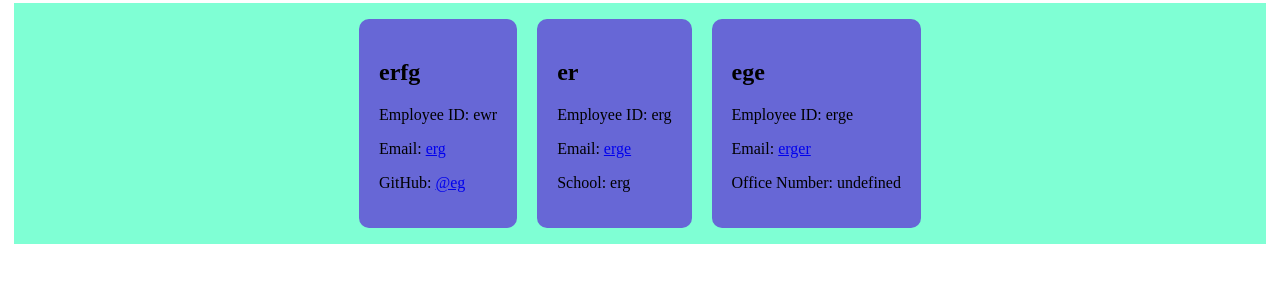
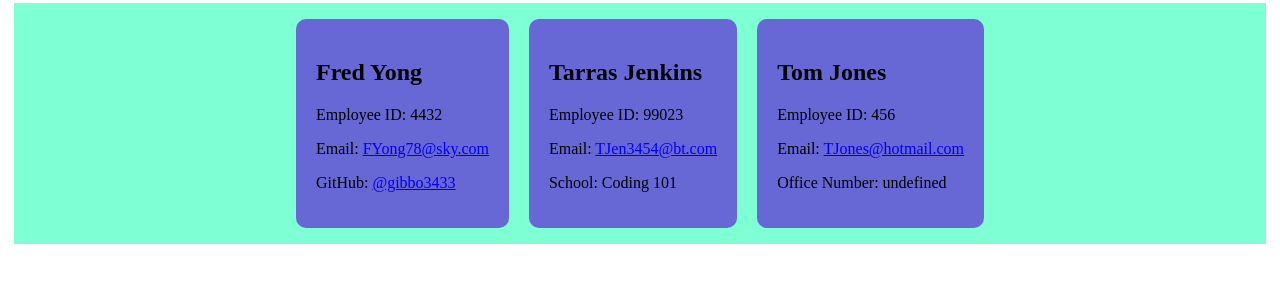
Before and after one commit to gibbo3433/team-profile-generator, a website: page dist/team.html in a window 1280 px wide. Shown: the part 79-362 px from the top of the page. Drawn offline with Linux system fonts and the light colour scheme.

Commit message:
edited CSS

```diff
--- a/dist/team.html
+++ b/dist/team.html
@@ -4,8 +4,8 @@
     <meta charset="UTF-8">
     <meta http-equiv="X-UA-Compatible" content="IE=edge">
     <meta name="viewport" content="width=device-width, initial-scale=1.0">
-    <link rel="stylesheet" href="./style.css">
-    <title> Work Team Profiles </title>
+    <link rel="stylesheet" href="./style.css" />
+    <title>Document</title>
 </head>
 <body>
     <header>
@@ -15,21 +15,21 @@
     <main>
         <div class="jobs" >
             <div class="card">
-                <h2>erfg</h2>
-                <p>Employee ID: ewr </p>
-                <p>Email: <a href="mailto:erg">erg</a></p>
-                <p>GitHub: <a href="https://github.com/eg">@eg</a></p>
+                <h2>Fred Yong</h2>
+                <p>Employee ID: 4432 </p>
+                <p>Email: <a href="mailto:FYong78@sky.com">FYong78@sky.com</a></p>
+                <p>GitHub: <a href="https://github.com/gibbo3433">@gibbo3433</a></p>
             </div>
             <div class="card">
-                <h2>er</h2>
-                <p>Employee ID: erg </p>
-                <p>Email: <a href="mailto:erge">erge</a></p>
-                <p>School: erg</p>
+                <h2>Tarras Jenkins</h2>
+                <p>Employee ID: 99023 </p>
+                <p>Email: <a href="mailto:TJen3454@bt.com">TJen3454@bt.com</a></p>
+                <p>School: Coding 101 </p>
             </div>
             <div class="card">
-                <h2>ege</h2>
-                <p>Employee ID: erge </p>
-                <p>Email: <a href="mailto:erger">erger</a></p>
+                <h2>Tom Jones</h2>
+                <p>Employee ID: 456 </p>
+                <p>Email: <a href="mailto:TJones@hotmail.com">TJones@hotmail.com</a></p>
                 <p>Office Number: undefined</p>
              </div>
         </div>
```
